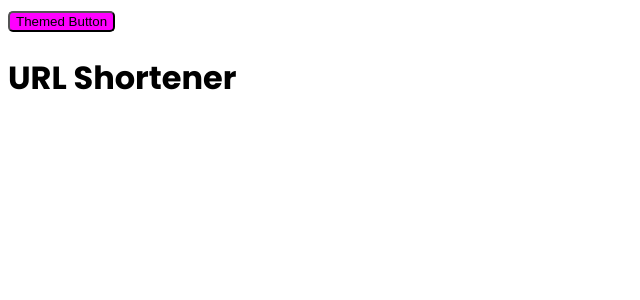
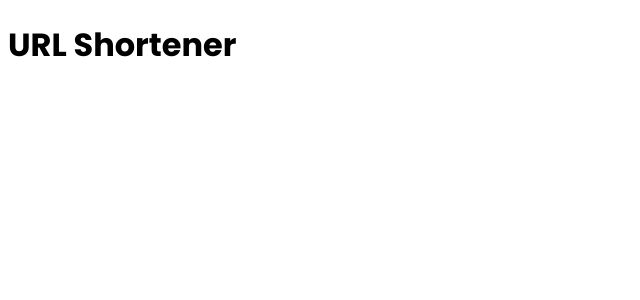
Before and after one commit to humbruno/url-shortener, a React (Vite) app: page / in a window 1280 px wide. Shown: the top 300 px of the page, without its empty margins (0-640 px from the left). Built offline with nearby package versions, Linux system fonts and the light colour scheme.

Commit message:
styles: global theme types and colors

```diff
--- a/src/App.tsx
+++ b/src/App.tsx
@@ -1,13 +1,11 @@
 import { ThemeProvider } from 'styled-components';
-import StyledButton from './styles/button';
-import GlobalStyles from './styles/Global';
+import GlobalStyles from './styles/global';
 import theme from './styles/theme';
 
 const App = () => (
   <>
     <GlobalStyles />
     <ThemeProvider theme={theme}>
-      <StyledButton>Themed Button</StyledButton>
       <h1>URL Shortener</h1>
     </ThemeProvider>
   </>
--- a/src/styles/button.ts
+++ /dev/null
@@ -1,8 +0,0 @@
-import styled from 'styled-components';
-
-const StyledButton = styled.button`
-  background-color: ${(props) => props.theme.colors.secondary};
-  border-radius: ${(props) => props.theme.borderRadius};
-`;
-
-export default StyledButton;
--- a/src/styles/theme.ts
+++ b/src/styles/theme.ts
@@ -1,11 +1,17 @@
 import { DefaultTheme } from 'styled-components';
 
 const theme: DefaultTheme = {
-  borderRadius: '5px',
+  colors: {
+    primary: 'hsl(180, 66%, 49%)',
+    secondary: 'hsl(257, 27%, 26%)',
+    error: 'hsl(0, 87%, 67%)',
 
-  colors: {
-    main: 'cyan',
-    secondary: 'magenta',
+    neutral: {
+      gray: 'hsl(0, 0%, 75%)',
+      violet: 'hsl(257, 7%, 63%)',
+      darkBlue: 'hsl(255, 11%, 22%)',
+      darkViolet: 'hsl(260, 8%, 14%)',
+    },
   },
 };
 
```
Also changed, not shown: src/styles/styled.d.ts (deleted, +0 -12 lines), src/types/styles.d.ts (added, +18 -0 lines), src/components/Navbar/index.tsx (added), src/components/Navbar/styles.ts (added), 1 other file (tests, documents, lock files or other folders).
